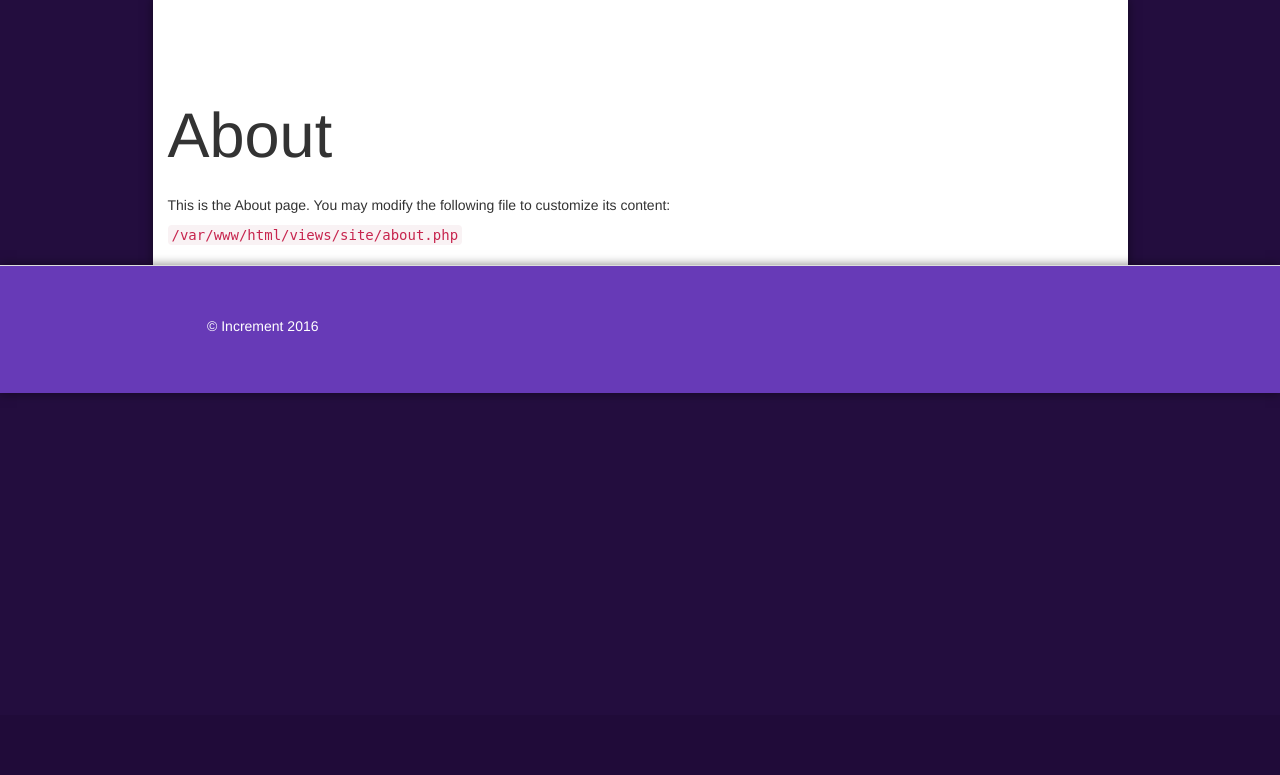
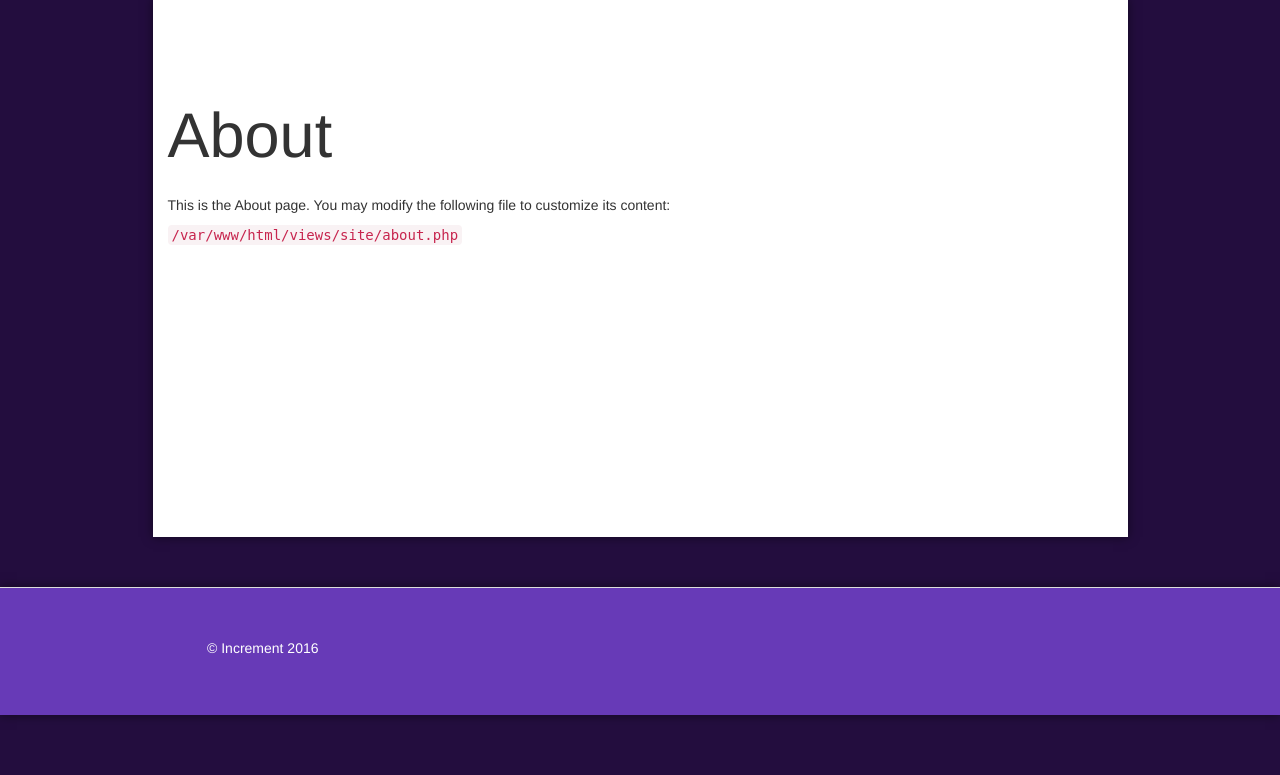
Before and after one commit to sergpost3/INT20H, a Yii app: template www/views/site/about.php in a window 1280 px wide. Shown: the part 85-860 px from the top of the page. Before the commit the page ends 478 px from the top, so only its background shows below. Run offline with PHP 8.4 and a stand-in for Yii, Linux system fonts and the light colour scheme; the template is opened without the code that fills it, so the values that code supplies are empty; some libraries are stand-ins or nearby versions.

Commit message:
28.02.2016 9:47

```diff
--- a/www/web/css/style.css
+++ b/www/web/css/style.css
@@ -24,6 +24,7 @@ body {
 .wrap .content {
     background: #fff;
     width: 975px;
+    min-height: calc(100vh - 262px);
     margin-top: 20px;
     box-shadow: 0 0 10px rgba(0, 0, 0, 0.5);
 }
@@ -237,6 +238,7 @@ html body .footer{
     height: 128px;
     padding-top: 50px;
     box-shadow: 0 0 10px rgba(0,0,0,0.5);
+    margin-top: 50px;
 }
 
 html body .footer a{
```
